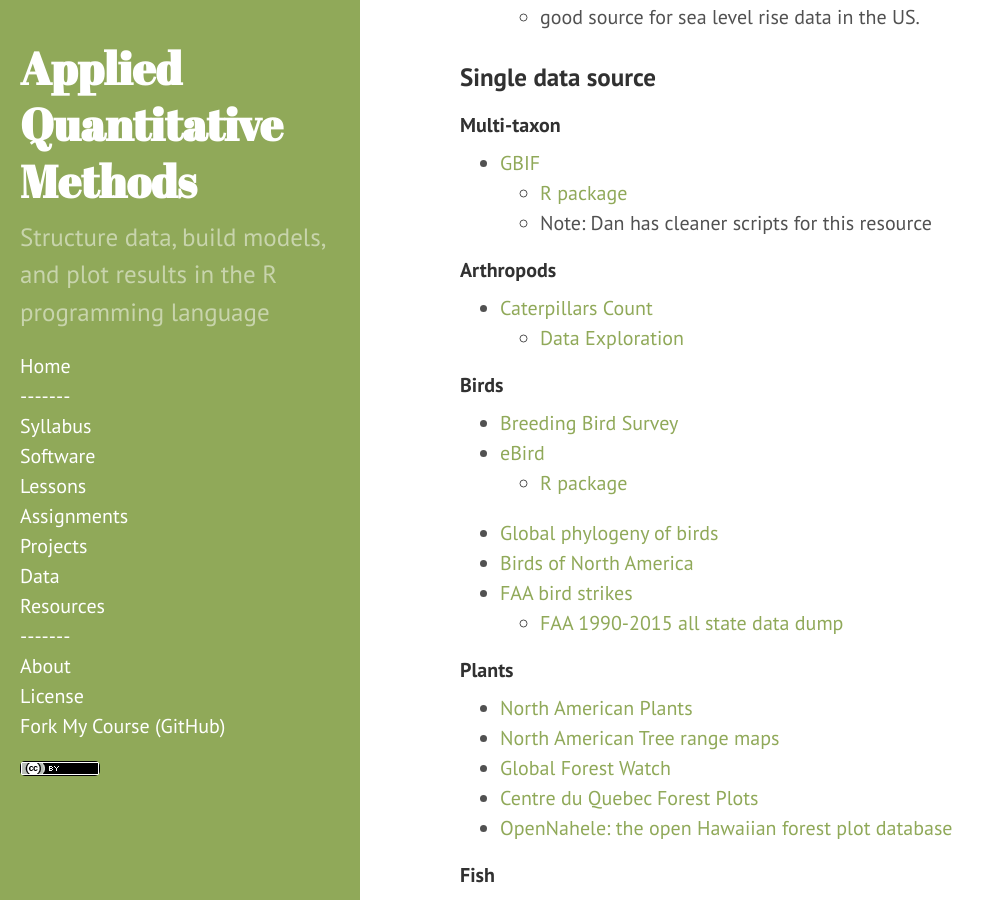
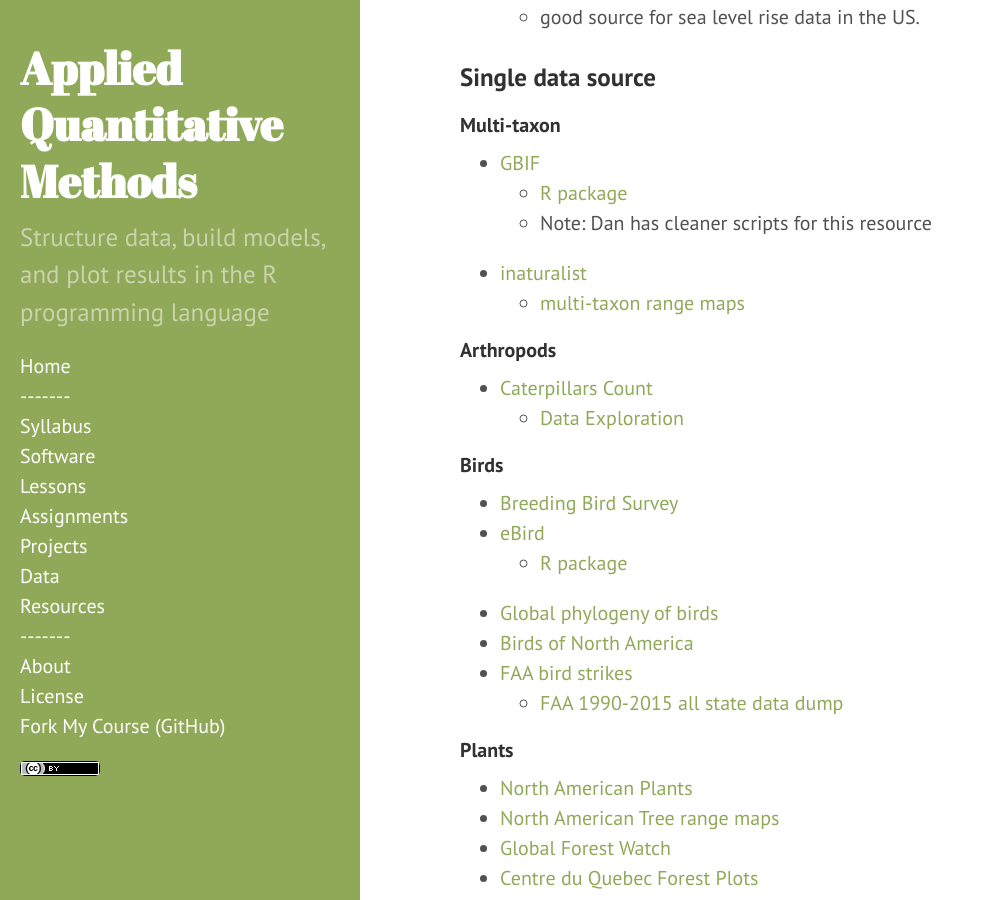
Before and after one commit to dmcglinn/quant_methods, a Jekyll site: the page built from data.md, in a window 1280 px wide and 900 px high, scrolled down 981 px. Shown: the whole window, without its empty margins (0-995 px from the left). Built offline with Jekyll 4.4.1, drawn with Linux system fonts in a browser that asks for light colours.

Commit message:
add inat resource page

```diff
--- a/data.md
+++ b/data.md
@@ -39,6 +39,8 @@ A list of data sources and software for data acquisition
 * [GBIF](http://www.gbif.org/)
     - [R package](https://github.com/ropensci/rgbif)
     - Note: Dan has cleaner scripts for this resource
+* [inaturalist](https://www.inaturalist.org/)
+    - [multi-taxon range maps](https://www.inaturalist.org/posts/106918)
 
 #### Arthropods
 * [Caterpillars Count](https://caterpillarscount.unc.edu/dataDownload/)
```
